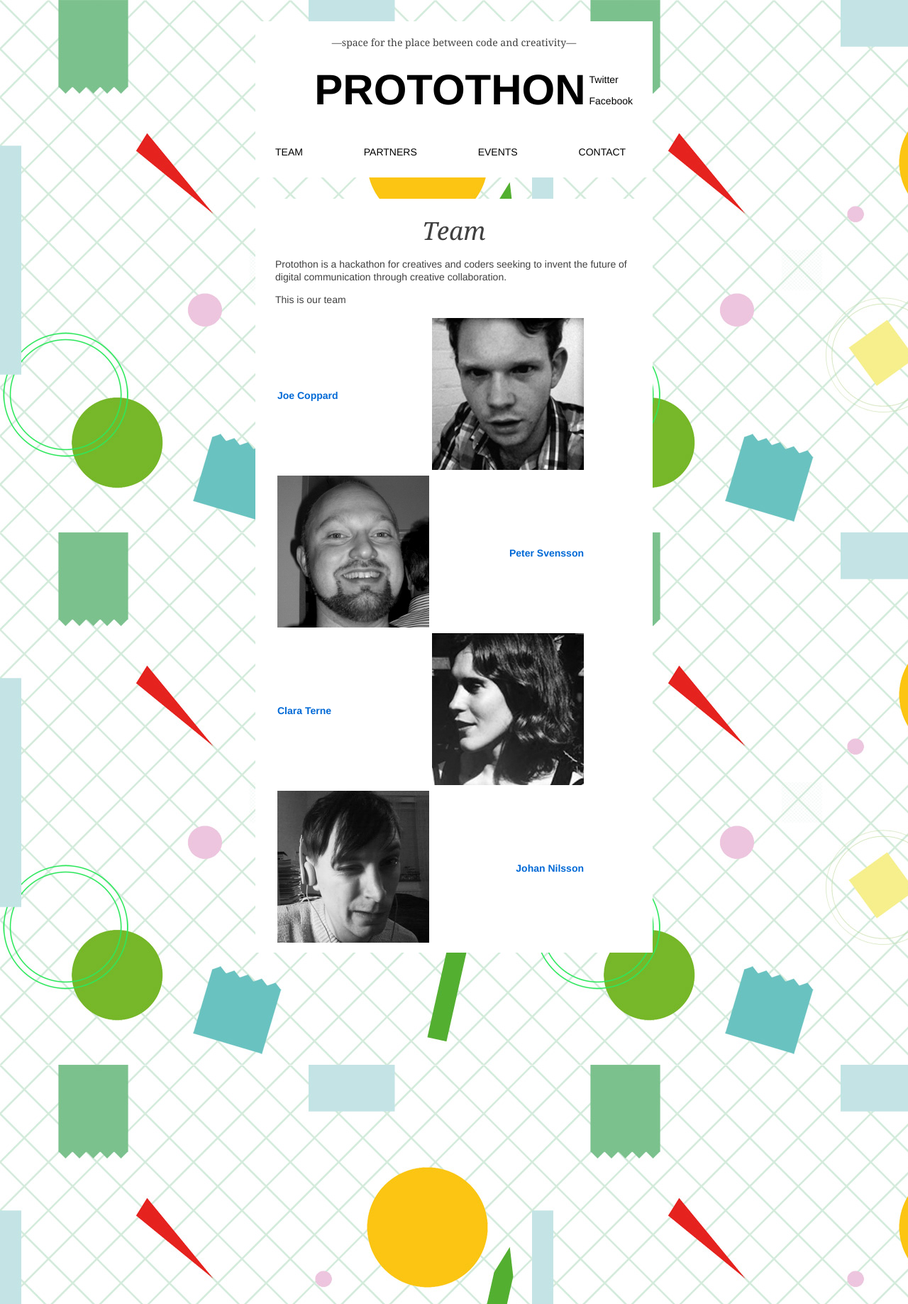
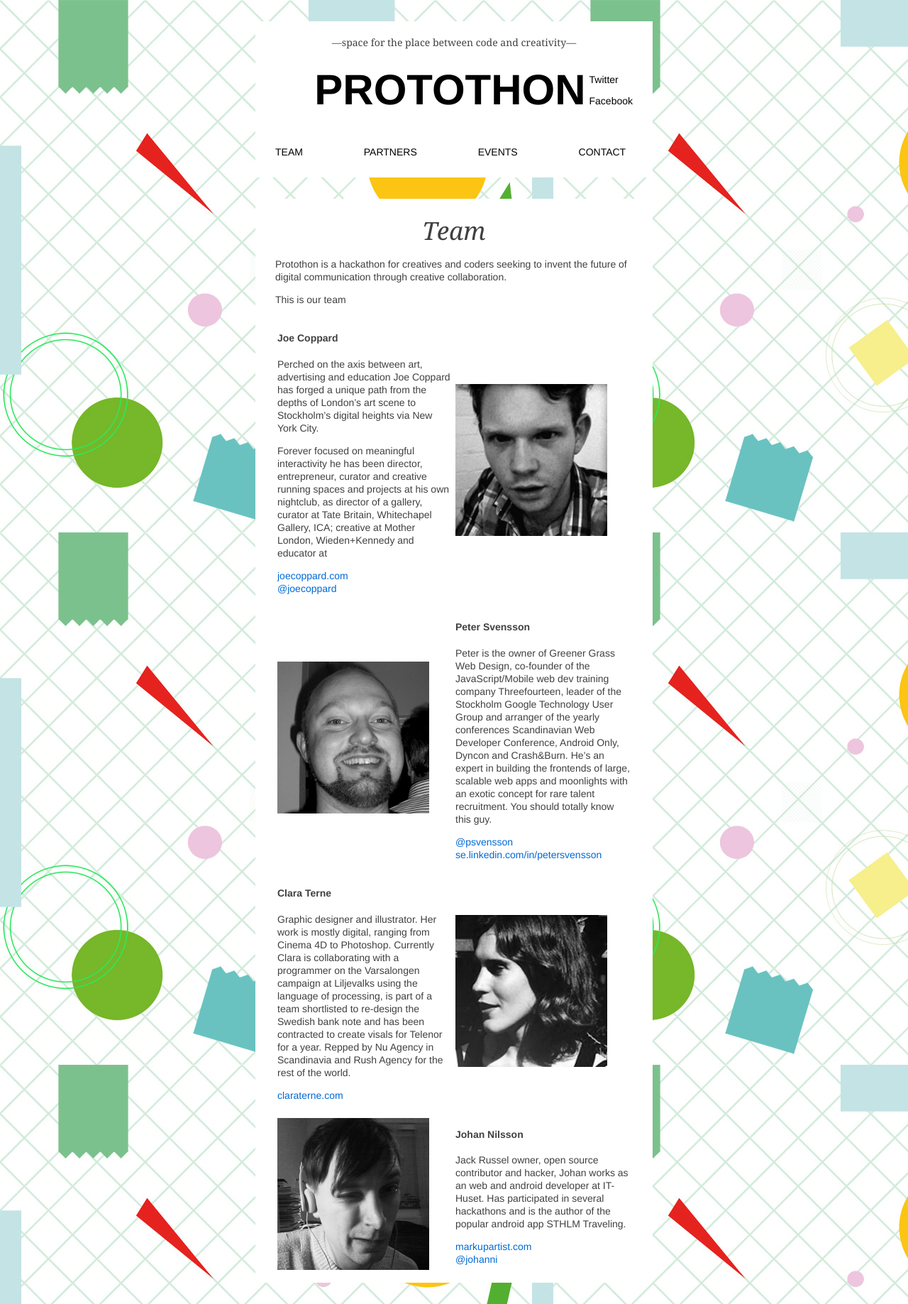
Before and after one commit to dodr/protothon, a Jekyll site: the page built from team.html, in a window 1280 px wide. Shown: the whole page at 71% size. Built offline with Jekyll 4.4.1, drawn with Linux system fonts in a browser that asks for light colours.

Commit message:
Can haz team desc

```diff
--- a/app.css
+++ b/app.css
@@ -128,3 +128,10 @@
 h4 {
     clear: both;
 }
+
+table.team {
+    width: 100%;
+}
+table.team tr td {
+    width: 50%;
+}
--- a/team.html
+++ b/team.html
@@ -7,22 +7,56 @@
     <p>Protothon is a hackathon for creatives and coders seeking to invent the future of digital communication through creative collaboration.</p>
     <p>This is our team</p>
 
-    <table>
+    <table class="team">
         <tr>
-            <td><h4><a href="http://twitter.com/joecoppard">Joe Coppard</a></h4></td>
+            <td>
+                <h4>Joe Coppard</h4>
+                <p>Perched on the axis between art, advertising and education Joe Coppard has forged a unique
+path from the depths of London’s art scene to Stockholm’s digital heights via New York City.</p>
+<p>Forever focused on meaningful interactivity he has been director, entrepreneur, curator and
+creative running spaces and projects at his own nightclub, as director of a gallery, curator at Tate
+Britain, Whitechapel Gallery, ICA; creative at Mother London, Wieden+Kennedy and educator at</p>
+                <p><a href="http://joecoppard.com">joecoppard.com</a><br>
+                <a href="http://twitter.com/joecoppard">@joecoppard</a></p>
+            </td>
             <td><img src="joe.jpg"></td>
         </tr>
         <tr>
             <td><img src="peter.jpg"></td>
-            <td><h4 style="text-align: right;"><a href="http://twitter.com/psvensson">Peter Svensson</a></h4></td>
+            <td>
+                <h4>Peter Svensson</h4>
+                <p>Peter is the owner of Greener Grass Web Design, co-founder of the JavaScript/Mobile web dev
+training company Threefourteen, leader of the Stockholm Google Technology User Group and
+arranger of the yearly conferences Scandinavian Web Developer Conference, Android Only, Dyncon
+and Crash&Burn. He’s an expert in building the frontends of large, scalable web apps and
+moonlights with an exotic concept for rare talent recruitment. You should totally know this guy.</p>
+                <p><a href="http://twitter.com/psvensson">@psvensson</a><br>
+                 <a href="http://se.linkedin.com/in/petersvensson">se.linkedin.com/in/petersvensson</a></p>
+            </td>
         </tr>
         <tr>
-            <td><h4><a href="http://claraterne.com">Clara Terne</a></h4></td>
+            <td>
+                <h4>Clara Terne</h4>
+                <p>Graphic designer and illustrator. Her work is mostly digital, ranging from Cinema 4D to Photoshop.
+Currently Clara is collaborating with a programmer on the Varsalongen campaign at Liljevalks
+using the language of processing, is part of a team shortlisted to re-design the Swedish bank note
+and has been contracted to create visals for Telenor for a year. Repped by Nu Agency in
+Scandinavia and Rush Agency for the rest of the world.
+</p>
+                <p><a href="http://claraterne.com">claraterne.com</a></p>
+            </td>
             <td><img src="clara.jpg"></td>
         </tr>
         <tr>
             <td><img src="johan.jpg"></td>
-            <td><h4 style="text-align: right;"><a href="http://twitter.com/johanni">Johan Nilsson</a></h4></td>
+            <td>
+                <h4>Johan Nilsson</h4>
+                <p>Jack Russel owner, open source contributor and hacker, Johan works as an web and android
+developer at IT-Huset. Has participated in several hackathons and is the author of the popular
+android app STHLM Traveling.</p>
+                <p><a href="http://markupartist.com">markupartist.com</a><br>
+                <a href="http://twitter.com/johanni">@johanni</a></p>
+            </td>
         </tr>
     </table>
 </div>
```
